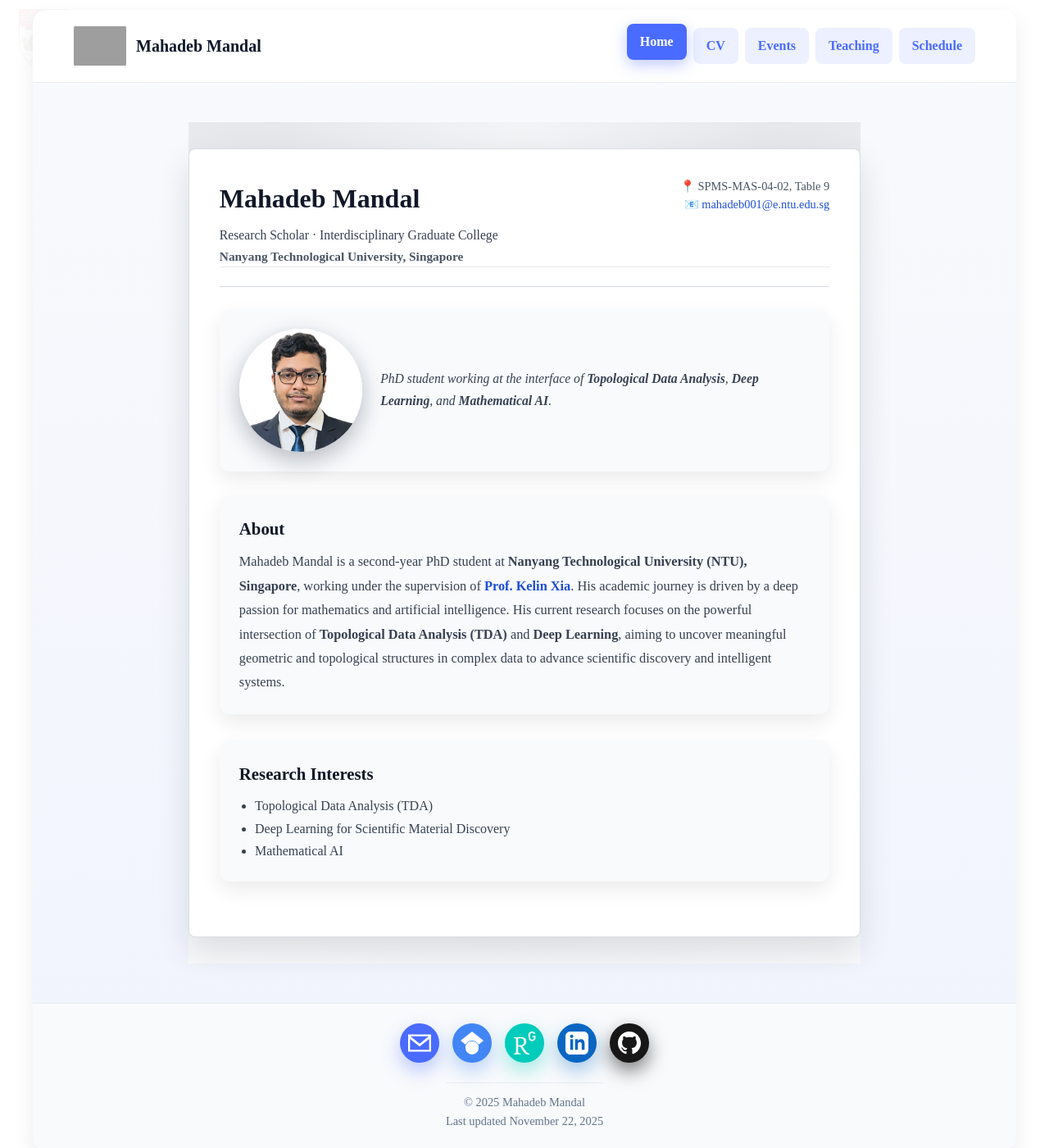
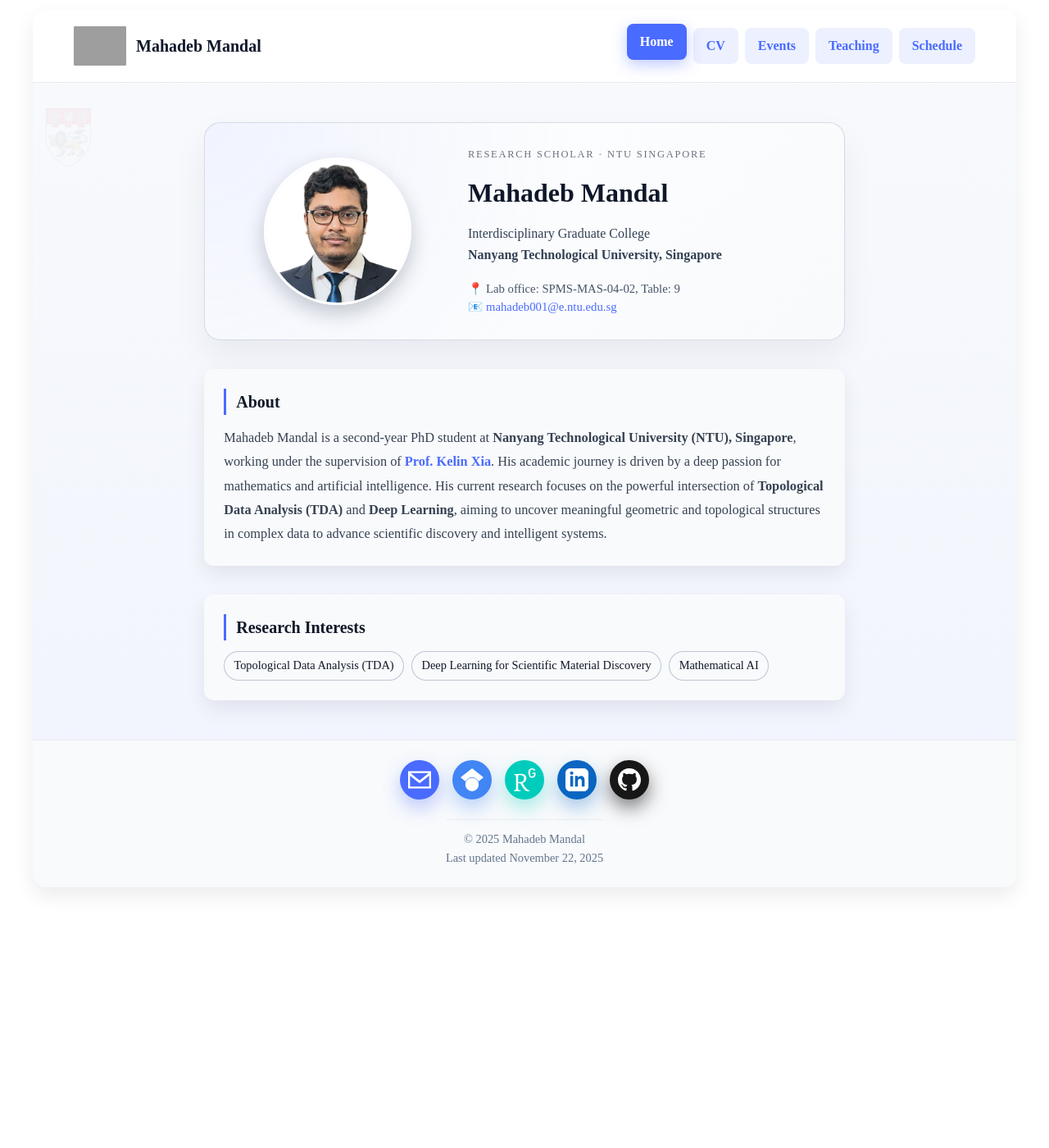
Before and after one commit to mahadeb-ai/mahadeb-ai.github.io, a Jekyll site: the page built from index.md, in a window 1280 px wide and 1400 px high. Shown: the whole window at 82% size. Built offline with Jekyll 4.4.1, drawn with Linux system fonts in a browser that asks for light colours; some of the changed lines change nothing that is shown; grey boxes are pictures that could not be loaded.

Commit message:
Update index.md

```diff
--- a/index.md
+++ b/index.md
@@ -4,250 +4,235 @@
 last_modified_at: 2025-09-01
 ---
 
-<div id="home-page-v5">
+<div id="home-page">
 
-  <div class="v5-paper">
+  <!-- ============= HERO ============= -->
+  <section class="home-hero" data-aos="fade-up">
+    <div class="home-hero-photo-wrap">
+      <img src="/assets/images/profile.png"
+           alt="Profile Photo"
+           class="home-hero-photo" />
+    </div>
 
-    <!-- ============= HEADER STRIP ============= -->
-    <header class="v5-header" data-aos="fade-down">
-      <div>
-        <h1 class="v5-name">Mahadeb Mandal</h1>
-        <p class="v5-role">Research Scholar · Interdisciplinary Graduate College</p>
-        <p class="v5-inst"><strong>Nanyang Technological University, Singapore</strong></p>
-      </div>
-      <div class="v5-contact">
-        <div>📍 SPMS-MAS-04-02, Table 9</div>
+    <div class="home-hero-text">
+      <p class="home-label">Research Scholar · NTU Singapore</p>
+      <h1 class="home-name">Mahadeb Mandal</h1>
+
+      <p class="home-affiliation">
+        Interdisciplinary Graduate College<br>
+        <strong>Nanyang Technological University, Singapore</strong>
+      </p>
+
+      <div class="home-contact">
+        <div>📍 Lab office: SPMS-MAS-04-02, Table: 9</div>
         <div>📧 <a href="mailto:mahadeb001@e.ntu.edu.sg">mahadeb001@e.ntu.edu.sg</a></div>
       </div>
-    </header>
+    </div>
+  </section>
 
-    <hr class="v5-rule" />
+  <!-- ============= ABOUT ============= -->
+  <section class="home-section" data-aos="fade-in">
+    <h2 class="home-section-title">About</h2>
+    <p class="home-about">
+      Mahadeb Mandal is a second-year PhD student at
+      <strong>Nanyang Technological University (NTU), Singapore</strong>,
+      working under the supervision of
+      <a href="https://personal.ntu.edu.sg/xiakelin/index.html"><strong>Prof. Kelin Xia</strong></a>.
+      His academic journey is driven by a deep passion for mathematics and artificial intelligence.
+      His current research focuses on the powerful intersection of
+      <strong>Topological Data Analysis (TDA)</strong>
+      and <strong>Deep Learning</strong>, aiming to uncover meaningful geometric and
+      topological structures in complex data to advance scientific discovery and intelligent systems.
+    </p>
+  </section>
 
-    <!-- ============= PROFILE ROW ============= -->
-    <section class="v5-profile-row" data-aos="fade-up">
-      <img src="/assets/images/profile.png"
-           alt="Profile Photo"
-           class="v5-photo" />
-      <div class="v5-profile-text">
-        <p class="v5-tagline">
-          PhD student working at the interface of <strong>Topological Data Analysis</strong>,
-          <strong>Deep Learning</strong>, and <strong>Mathematical AI</strong>.
-        </p>
-      </div>
-    </section>
-
-    <!-- ============= ABOUT ============= -->
-    <section class="v5-section" data-aos="fade-in">
-      <h2 class="v5-heading">About</h2>
-      <p class="v5-body-text">
-        Mahadeb Mandal is a second-year PhD student at
-        <strong>Nanyang Technological University (NTU), Singapore</strong>,
-        working under the supervision of
-        <a href="https://personal.ntu.edu.sg/xiakelin/index.html"><strong>Prof. Kelin Xia</strong></a>.
-        His academic journey is driven by a deep passion for mathematics and artificial intelligence.
-        His current research focuses on the powerful intersection of
-        <strong>Topological Data Analysis (TDA)</strong>
-        and <strong>Deep Learning</strong>, aiming to uncover meaningful geometric and
-        topological structures in complex data to advance scientific discovery and intelligent systems.
-      </p>
-    </section>
-
-    <!-- ============= RESEARCH INTERESTS ============= -->
-    <section class="v5-section" data-aos="fade-up">
-      <h2 class="v5-heading">Research Interests</h2>
-      <ul class="v5-list">
-        <li>Topological Data Analysis (TDA)</li>
-        <li>Deep Learning for Scientific Material Discovery</li>
-        <li>Mathematical AI</li>
-      </ul>
-    </section>
-
-  </div>
+  <!-- ============= RESEARCH INTERESTS ============= -->
+  <section class="home-section" data-aos="fade-up">
+    <h2 class="home-section-title">Research Interests</h2>
+    <ul class="home-interest-list">
+      <li>Topological Data Analysis (TDA)</li>
+      <li>Deep Learning for Scientific Material Discovery</li>
+      <li>Mathematical AI</li>
+    </ul>
+  </section>
 
 </div>
 
 <style>
-  /* ========= Page background & shell ========= */
-  #home-page-v5 {
+  /* ============== Global ============== */
+  #home-page {
+    max-width: 980px;
+    margin: 1.8rem auto 3rem;
+    padding: 0 1.2rem;
     font-family: "Times New Roman", Times, serif;
-    min-height: 60vh;
-    padding: 2rem 0;
     position: relative;
     z-index: 1;
-    background: radial-gradient(circle at top, #f3f4f6 0, #e5e7eb 28%, #f9fafb 100%);
   }
 
-  .v5-paper {
-    max-width: 900px;
-    margin: 0 auto;
-    padding: 2.2rem 2.3rem;
-    background: #ffffff;
-    border-radius: 8px;
-    box-shadow: 0 18px 40px rgba(15,23,42,0.12);
-    border: 1px solid rgba(209,213,219,0.8);
+  /* ============== Hero ============== */
+  .home-hero {
+    display: grid;
+    grid-template-columns: minmax(0, 260px) minmax(0, 1fr);
+    gap: 1.8rem;
+    align-items: center;
+    padding: 1.8rem 2rem;
+    border-radius: 20px;
+    background:
+      radial-gradient(circle at top left, rgba(74,107,255,0.08), transparent 55%),
+      linear-gradient(135deg, #ffffff, #f8fafc);
+    border: 1px solid rgba(148,163,184,0.35);
+    box-shadow: 0 18px 40px rgba(15,23,42,.06);
   }
 
-  /* ========= Header strip ========= */
-  .v5-header {
+  .home-hero-photo-wrap {
     display: flex;
-    justify-content: space-between;
-    gap: 1.5rem;
-    align-items: flex-start;
+    justify-content: center;
   }
 
-  .v5-name {
-    margin: 0;
-    font-size: 2.0rem;
-    color: #111827;
+  .home-hero-photo {
+    width: 180px;
+    height: 180px;
+    border-radius: 50%;
+    object-fit: cover;
+    box-shadow: 0 10px 25px rgba(15,23,42,0.22);
+    border: 3px solid rgba(255,255,255,0.9);
   }
 
-  .v5-role {
-    margin: 0.35rem 0 0.1rem;
-    font-size: 0.98rem;
-    color: #374151;
+  .home-hero-text {
+    display: flex;
+    flex-direction: column;
+    gap: 0.5rem;
   }
 
-  .v5-inst {
-    margin: 0.1rem 0 0;
-    font-size: 0.96rem;
-    color: #4b5563;
+  .home-label {
+    margin: 0;
+    font-size: 0.78rem;
+    text-transform: uppercase;
+    letter-spacing: 0.14em;
+    color: #6b7280;
   }
 
-  .v5-contact {
-    font-size: 0.9rem;
-    color: #4b5563;
-    text-align: right;
+  .home-name {
+    margin: 0.2rem 0 0.1rem;
+    font-size: 2rem;
+    color: #0f172a;
+  }
+
+  .home-affiliation {
+    margin: 0.1rem 0 0.6rem;
+    font-size: 1rem;
+    color: #334155;
+    line-height: 1.6;
+  }
+
+  .home-contact {
+    font-size: 0.92rem;
+    color: #475569;
     line-height: 1.5;
   }
 
-  .v5-contact a {
-    color: #1d4ed8;
+  .home-contact a {
+    color: #4a6bff;
     text-decoration: none;
   }
 
-  .v5-contact a:hover {
+  .home-contact a:hover {
     text-decoration: underline;
   }
 
-  .v5-rule {
-    margin: 1.4rem 0 1.7rem;
-    border: none;
-    border-top: 1px solid rgba(209,213,219,0.9);
+  /* ============== Sections ============== */
+  .home-section {
+    margin-top: 2.2rem;
   }
 
-  /* ========= Profile row ========= */
-  .v5-profile-row {
-    display: grid;
-    grid-template-columns: auto minmax(0, 1fr);
-    gap: 1.4rem;
-    align-items: center;
-    margin-bottom: 1.8rem;
+  .home-section-title {
+    font-size: 1.25rem;
+    color: #111827;
+    margin: 0 0 0.8rem;
+    padding-left: 0.75rem;
+    border-left: 3px solid #4a6bff;
   }
 
-  .v5-photo {
-    width: 150px;
-    height: 150px;
-    border-radius: 50%;
-    object-fit: cover;
-    box-shadow: 0 10px 28px rgba(15,23,42,0.28);
-  }
-
-  .v5-profile-text {
-    font-size: 0.98rem;
-    color: #374151;
-  }
-
-  .v5-tagline {
-    margin: 0;
-    font-style: italic;
-    line-height: 1.7;
-  }
-
-  /* ========= Sections ========= */
-  .v5-section {
-    margin-top: 1.8rem;
-  }
-
-  .v5-heading {
-    margin: 0 0 0.6rem;
-    font-size: 1.3rem;
-    color: #111827;
-  }
-
-  .v5-body-text {
+  .home-about {
     margin: 0;
     font-size: 1.02rem;
     line-height: 1.8;
     color: #374151;
   }
 
-  .v5-body-text a {
-    color: #1d4ed8;
+  .home-about a {
+    color: #4a6bff;
     text-decoration: none;
   }
 
-  .v5-body-text a:hover {
+  .home-about a:hover {
     text-decoration: underline;
   }
 
-  .v5-list {
+  .home-interest-list {
+    list-style: none;
+    padding: 0;
     margin: 0.2rem 0 0;
-    padding-left: 1.2rem;
-    font-size: 1.0rem;
-    color: #374151;
-    line-height: 1.7;
+    display: flex;
+    flex-wrap: wrap;
+    gap: 0.6rem;
   }
 
-  /* ========= NTU watermark (subtle) ========= */
+  .home-interest-list li {
+    padding: 0.35rem 0.7rem;
+    border-radius: 999px;
+    border: 1px solid rgba(148,163,184,0.6);
+    background: rgba(248,250,252,0.9);
+    font-size: 0.9rem;
+    color: #111827;
+  }
+
+  /* ============== NTU Watermark ============== */
   body::before {
     content: "";
     position: fixed;
-    top: 0.6rem;
-    left: 0.8rem;
-    width: 80px;
-    height: 80px;
+    top: 0;
+    left: 0;
+    width: 13vw;
+    height: 15vh;
     background-image: url('/assets/images/ntu_logo.png');
     background-repeat: no-repeat;
-    background-position: center;
-    background-size: 60px;
-    opacity: 0.04;
+    background-position: center 95%;
+    background-size: 55px;
+    opacity: 0.05;
     z-index: 0;
     pointer-events: none;
     user-select: none;
   }
 
-  /* ========= Responsive ========= */
-  @media (max-width: 820px) {
-    .v5-paper {
-      padding: 1.7rem 1.6rem;
+  /* ============== Responsive ============== */
+  @media (max-width: 780px) {
+    .home-hero {
+      grid-template-columns: 1fr;
+      padding: 1.5rem 1.4rem;
     }
-    .v5-header {
-      flex-direction: column;
-      align-items: flex-start;
+    .home-hero-photo {
+      width: 145px;
+      height: 145px;
     }
-    .v5-contact {
-      text-align: left;
-    }
-    .v5-profile-row {
-      grid-template-columns: 1fr;
-      text-align: left;
-    }
-    .v5-photo {
-      width: 130px;
-      height: 130px;
+    .home-name {
+      font-size: 1.7rem;
     }
   }
 
-  @media (max-width: 540px) {
-    .v5-paper {
-      padding: 1.5rem 1.2rem;
+  @media (max-width: 520px) {
+    #home-page {
+      padding: 0 0.8rem;
     }
-    .v5-name {
-      font-size: 1.7rem;
+    .home-hero {
+      padding: 1.3rem 1.1rem;
+      border-radius: 16px;
     }
-    .v5-body-text,
-    .v5-list {
-      font-size: 0.95rem;
+    .home-about {
+      font-size: 0.94rem;
+    }
+    .home-interest-list li {
+      font-size: 0.86rem;
     }
   }
 </style>
```
